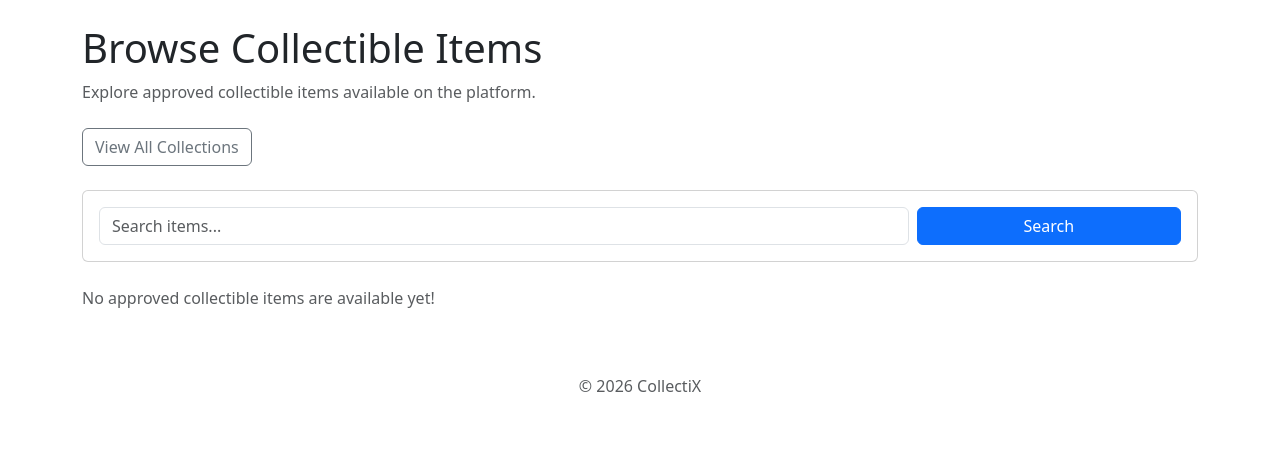
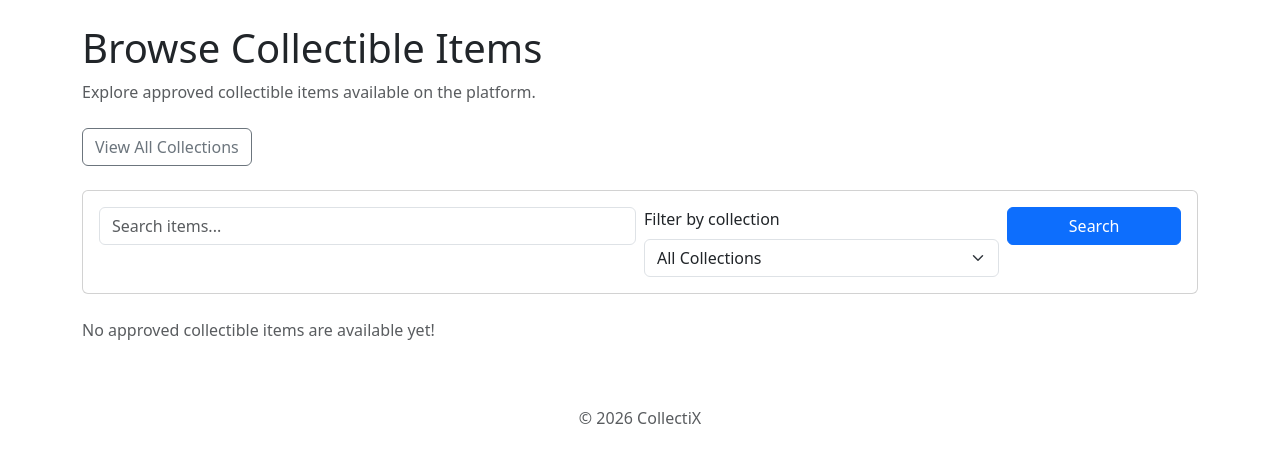
Before and after one commit to 1celatte/CollectiX, a Flask app: page /browse/items in a window 1280 px wide. Shown: the part 56-519 px from the top of the page. Run offline with Flask 3, Linux system fonts and the light colour scheme.

Commit message:
Add filter by collection feature

```diff
--- a/app/browse/routes.py
+++ b/app/browse/routes.py
@@ -76,8 +76,11 @@ def browse_page():
 def browse_items():
     #Get the keyword from the search box
     query = request.args.get("q", "").strip()
+    collection_id = request.args.get(
+        "collection_id",
+        ""
+    ).strip()
 
-    #Start with approved items
     items_query = Item.query.filter_by(
         status="approved"
     )
@@ -88,13 +91,27 @@ def browse_items():
             Item.name.ilike(f"%{query}%")
         )
 
-    #Sort newest items first
+    #Filter items by collection
+    if collection_id:
+        items_query = items_query.filter(
+            Item.collection_id == collection_id
+        )
+
     items = items_query.order_by(
         Item.created_at.desc()
+    ).all()
+
+    #Get collections for the dropdown menu
+    collections = Collection.query.filter_by(
+        status="approved"
+    ).order_by(
+        Collection.name.asc()
     ).all()
 
     return render_template(
         "browse/items.html",
         items=items,
-        query=query
+        query=query,
+        collections=collections,
+        selected_collection=collection_id
     )
--- a/app/templates/browse/items.html
+++ b/app/templates/browse/items.html
@@ -24,12 +24,30 @@ Browse Items - CollectiX
     <div class="row g-2">
 
         <!--Search box-->
-        <div class="col-md-9">
+        <div class="col-md-6">
             <input type="text" name="q" class="form-control" placeholder="Search items..." value="{{ query }}">
         </div>
 
+        <!--Filter by collection-->
+        <div class="col-md-4">
+            <label for="collection" class="form-label">
+                Filter by collection
+            </label>
+
+            <select id="collection" name="collection_id" class="form-select">
+                <option value="">All Collections</option>
+
+                {% for collection in collections %}
+                <option value="{{ collection.id }}" {% if selected_collection==collection.id|string %} selected {% endif
+                    %}>
+                    {{ collection.name }}
+                </option>
+                {% endfor %}
+            </select>
+        </div>
+
         <!--Search button-->
-        <div class="col-md-3">
+        <div class="col-md-2">
             <button type="submit" class="btn btn-primary w-100">
                 Search
             </button>
```
